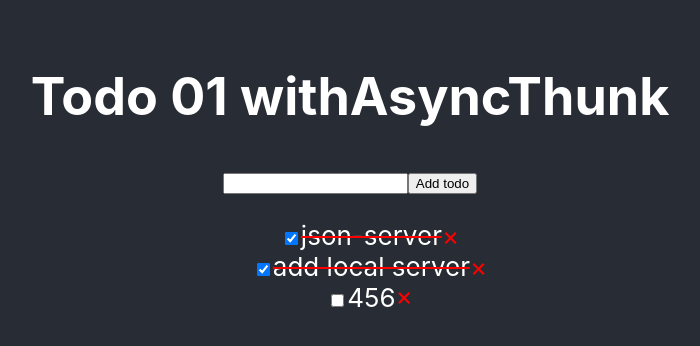
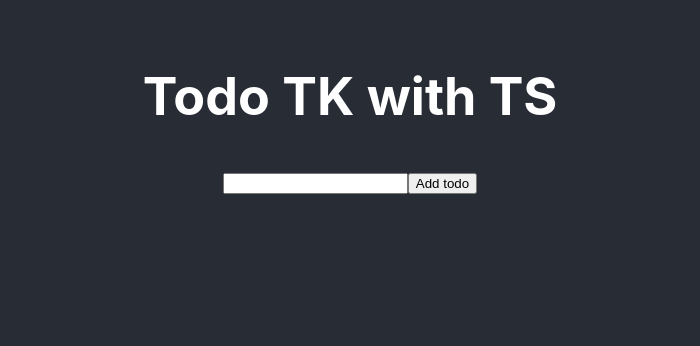
Before and after one commit to MikhailShokun/TODOS_start-template, a React (Create React App) app: page / in a window 1280 px wide. Shown: the top 346 px of the page, without its empty margins (290-990 px from the left). Built offline with nearby package versions, Linux system fonts and the light colour scheme; data requests are answered from the project's data file.

Commit message:
error in index.tsx

```diff
--- a/src/App.js
+++ /dev/null
@@ -1,41 +0,0 @@
-import React, {useState, useEffect} from "react";
-import "./App.css";
-import InputField from "./components/InputField";
-import TodoList from "./components/TodoList";
-import {useDispatch, useSelector} from "react-redux";
-import {addNewTodo, fetchTodos} from "./app/todoSlice";
-import Spinner from "./components/spinner/SpinnerComponent";
-
-const App = () => {
-    const {status, error} = useSelector(state => state.todos);
-    const dispatch = useDispatch();
-    const [title, setText] = useState('');
-
-    useEffect(()=>{
-        dispatch(fetchTodos())
-    }, [])
-
-    const addTask = () => {
-        if (title.trim().length) {
-            dispatch(addNewTodo(title));
-            setText('');
-        }
-    }
-
-    return (
-        <div className={"App"}>
-            <h1>Todo 01 withAsyncThunk</h1>
-
-            < InputField title={title}
-                         setText={setText}
-                         addTodo={addTask}/>
-
-            {status === 'loading' && <Spinner /> }
-            {error  && <h2>Error: {error}</h2> }
-
-            < TodoList/>
-        </div>
-    );
-};
-
-export default App;
--- /dev/null
+++ b/src/App.tsx
@@ -0,0 +1,41 @@
+import {useState} from "react";
+import "./App.css";
+import InputField from "./components/InputField";
+import TodoList from "./components/TodoList";
+import {addTodo} from "./app/todos/todoSlice";
+import {useAppDispatch} from "./app/hooks";
+// import Spinner from "./components/spinner/SpinnerComponent";
+
+const App = () => {
+    // const {status, error} = useSelector(state => state.todos);
+    const dispatch = useAppDispatch();
+    const [title, setText] = useState('');
+
+    // useEffect(()=>{
+    //     dispatch(fetchTodos())
+    // }, [])
+
+    const addTask = () => {
+        if (title.trim().length) {
+            dispatch(addTodo(title));
+            setText('');
+        }
+    }
+
+    return (
+        <div className={"App"}>
+            <h1>Todo TK with TS</h1>
+
+            < InputField title={title}
+                         setText={setText}
+                         addTask={addTask}/>
+
+            {/*{status === 'loading' && <Spinner /> }*/}
+            {/*{error  && <h2>Error: {error}</h2> }*/}
+
+            < TodoList/>
+        </div>
+    );
+};
+
+export default App;
--- /dev/null
+++ b/src/app/hooks.ts
@@ -0,0 +1,5 @@
+import {useDispatch, useSelector, TypedUseSelectorHook} from "react-redux";
+import type {RootState, AppDispatch} from "./store";
+
+export const useAppDispatch = () => useDispatch<AppDispatch>();
+export const useAppSelector: TypedUseSelectorHook<RootState> = useSelector;
--- a/src/app/store.js
+++ /dev/null
@@ -1,8 +0,0 @@
-import { configureStore } from '@reduxjs/toolkit';
-import todoReducer from "./todoSlice"
-
-export const store = configureStore({
-  reducer: {
-    todos: todoReducer,
-  },
-});
--- /dev/null
+++ b/src/app/store.ts
@@ -0,0 +1,19 @@
+import { configureStore } from '@reduxjs/toolkit';
+import todoReducer from "./todos/todoSlice"
+
+const store = configureStore({
+  reducer: {
+    todos: todoReducer,
+  },
+});
+
+export default store;
+
+export type RootState = ReturnType<typeof store.getState>;
+export type AppDispatch = typeof store.dispatch;
+// export type AppThunk<ReturnType = void> = ThunkAction<
+//     ReturnType,
+//     RootState,
+//     unknown,
+//     Action<string>
+//     >;
--- a/src/app/todoSlice.js
+++ b/src/app/todos/asyncActions.js
@@ -1,6 +1,7 @@
-import {createAsyncThunk, createSlice} from "@reduxjs/toolkit";
+// asyncThunk
+import {createAsyncThunk} from "@reduxjs/toolkit";
+import {addTodo, removeTodo, toggleTodoCompleted} from "./todoSlice";
 
-// asyncThunk
 export const fetchTodos = createAsyncThunk(
     'todos/fetchTodos',
     async function (_, {rejectWithValue}) {
@@ -98,47 +99,3 @@ export const addNewTodo = createAsyncThunk(
         }
     }
 )
-
-// error helper
-const setError = (state, action) => {
-    state.status = 'rejected';
-    state.error = action.payload;
-}
-
-// Slice
-const todoSlice = createSlice({
-    name: "todos",
-    initialState: {
-        todos: [],
-        status: null,
-        error: null
-    },
-    reducers: {
-        addTodo(state, action) {
-            state.todos.push(action.payload)
-        },
-        removeTodo(state, action) {
-            state.todos = state.todos.filter(todo => todo.id !== action.payload.id)
-        },
-        toggleTodoCompleted(state, action) {
-            const toggledTodo = state.todos.find(todo => todo.id === action.payload.id);
-            toggledTodo.completed = !toggledTodo.completed;
-        }
-    },
-    extraReducers: {
-        [fetchTodos.pending]: (state) => {
-            state.status = "loading";
-            state.error = null;
-        },
-        [fetchTodos.fulfilled]: (state, action) => {
-            state.status = "resolved";
-            state.todos = action.payload;
-        },
-        [fetchTodos.rejected]: setError,
-        [deleteTodo.rejected]: setError,
-        [toggleStatus.rejected]: setError
-    }
-});
-
-export const {addTodo, removeTodo, toggleTodoCompleted} = todoSlice.actions;
-export default todoSlice.reducer;
--- /dev/null
+++ b/src/app/todos/todoSlice.ts
@@ -0,0 +1,47 @@
+import {createAsyncThunk, createSlice} from "@reduxjs/toolkit";
+
+
+
+// error helper
+// const setError = (state, action) => {
+//     state.status = 'rejected';
+//     state.error = action.payload;
+// }
+
+// Slice
+const todoSlice = createSlice({
+    name: "todos",
+    initialState: {
+        todos: [],
+        status: null,
+        error: null
+    },
+    reducers: {
+        addTodo(state, action) {
+            state.todos.push(action.payload)
+        },
+        removeTodo(state, action) {
+            state.todos = state.todos.filter(todo => todo.id !== action.payload.id)
+        },
+        toggleTodoCompleted(state, action) {
+            const toggledTodo = state.todos.find(todo => todo.id === action.payload.id);
+            toggledTodo.completed = !toggledTodo.completed;
+        }
+    }
+    // extraReducers: {
+    //     [fetchTodos.pending]: (state) => {
+    //         state.status = "loading";
+    //         state.error = null;
+    //     },
+    //     [fetchTodos.fulfilled]: (state, action) => {
+    //         state.status = "resolved";
+    //         state.todos = action.payload;
+    //     },
+    //     [fetchTodos.rejected]: setError,
+    //     [deleteTodo.rejected]: setError,
+    //     [toggleStatus.rejected]: setError
+    // }
+});
+
+export const {addTodo, removeTodo, toggleTodoCompleted} = todoSlice.actions;
+export default todoSlice.reducer;
--- a/src/components/InputField.jsx
+++ b/src/components/InputField.jsx
@@ -1,10 +1,10 @@
 import React from "react";
 
-function InputField({title, addTodo, setText}) {
+function InputField({title, addTask, setText}) {
   return (
     <label>
       <input value={title} onChange={(e) => setText(e.target.value)} />
-      <button onClick={addTodo}>Add todo</button>
+      <button onClick={addTask}>Add todo</button>
     </label>
   );
 }
--- a/src/components/TodoItem.jsx
+++ b/src/components/TodoItem.jsx
@@ -1,6 +1,6 @@
 import React from "react";
 import {useDispatch} from "react-redux";
-import {deleteTodo, toggleStatus} from "../app/todoSlice";
+import {deleteTodo, toggleStatus} from "../app/todos/todoSlice";
 
 function TodoItem({id, title, completed}) {
     const dispatch = useDispatch();
--- a/src/index.js
+++ /dev/null
@@ -1,14 +0,0 @@
-import React from "react";
-import ReactDOM from "react-dom/client";
-import App from "./App";
-import { Provider } from "react-redux";
-import { store } from "./app/store";
-import "./index.css";
-
-ReactDOM.createRoot(document.getElementById("root")).render(
-  <React.StrictMode>
-    <Provider store={store}>
-      <App />
-    </Provider>
-  </React.StrictMode>
-);
--- /dev/null
+++ b/src/index.tsx
@@ -0,0 +1,11 @@
+import {createRoot} from "react-dom/client";
+import {Provider} from "react-redux";
+import App from "./App";
+import store from "./app/store";
+import "./index.css";
+
+createRoot(document.getElementById("root")).render(
+        <Provider store={store}>
+            <App/>
+        </Provider>
+);
```
